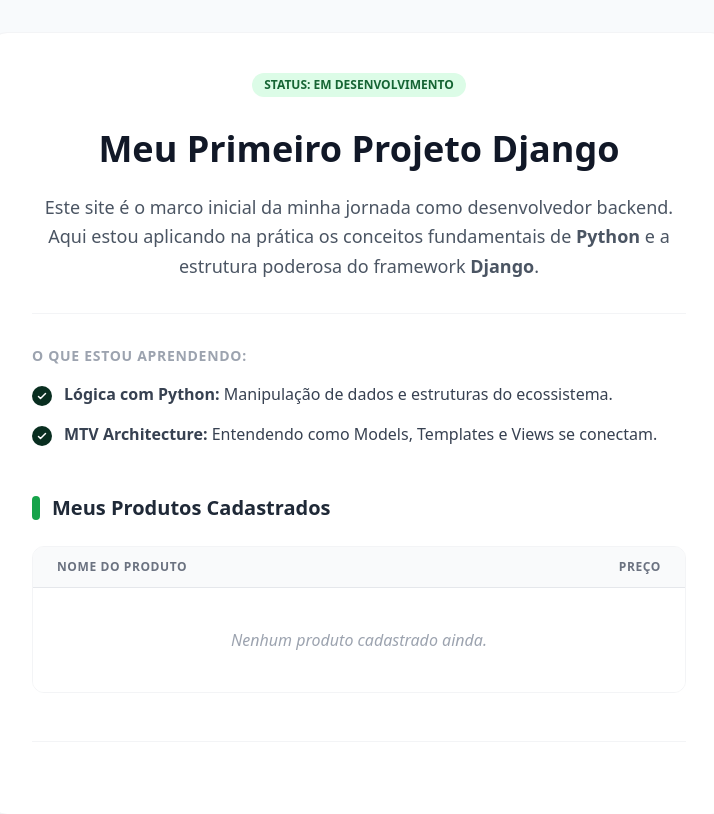
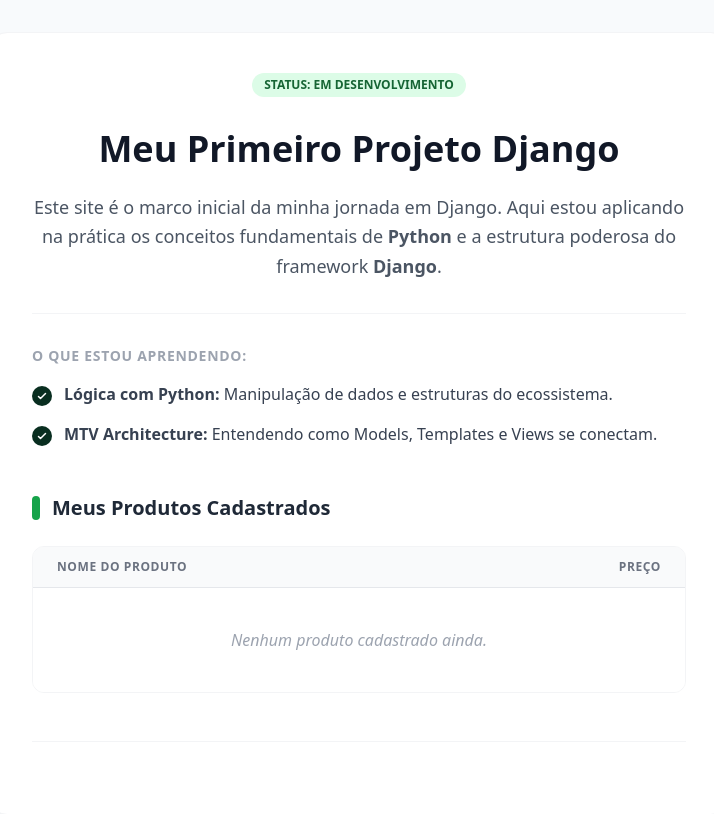
Before and after one commit to Kaique-Parente/python-django, a Django app: page / in a window 1280 px wide. Shown: the part 172-986 px from the top of the page, without its empty margins (281-995 px from the left). Run offline with Django 5.2, Linux system fonts and the light colour scheme; data that the repository does not hold is empty; some libraries are stand-ins or nearby versions.

Commit message:
Projeto finalizado

```diff
--- a/iniciando_django/core/templates/index.html
+++ b/iniciando_django/core/templates/index.html
@@ -1,3 +1,4 @@
+{% load static %}
 <!DOCTYPE html>
 <html lang="pt-br">
 <head>
@@ -5,6 +6,8 @@
     <meta name="viewport" content="width=device-width, initial-scale=1.0">
     <script src="https://cdn.tailwindcss.com"></script>
     <title>Meu Primeiro Projeto Django</title>
+
+    <link rel="icon" type="image/png" href="{% static 'images/logo.png' %}">
 </head>
 <body class="bg-slate-50 font-sans">
 
@@ -29,7 +32,7 @@
             </h2>
 
             <p class="text-gray-600 text-lg leading-relaxed mb-8 text-center">
-                Este site é o marco inicial da minha jornada como desenvolvedor backend.
+                Este site é o marco inicial da minha jornada em Django.
                 Aqui estou aplicando na prática os conceitos fundamentais de <strong>Python</strong>
                 e a estrutura poderosa do framework <strong>Django</strong>.
             </p>
--- a/iniciando_django/iniciando_django/settings.py
+++ b/iniciando_django/iniciando_django/settings.py
@@ -42,6 +42,7 @@
 
 MIDDLEWARE = [
     'django.middleware.security.SecurityMiddleware',
+    'whitenoise.middleware.WhiteNoiseMiddleware',
     'django.contrib.sessions.middleware.SessionMiddleware',
     'django.middleware.common.CommonMiddleware',
     'django.middleware.csrf.CsrfViewMiddleware',
```
Also changed, not shown: iniciando_django/core/static/images/logo.png (added), 1 other file.
